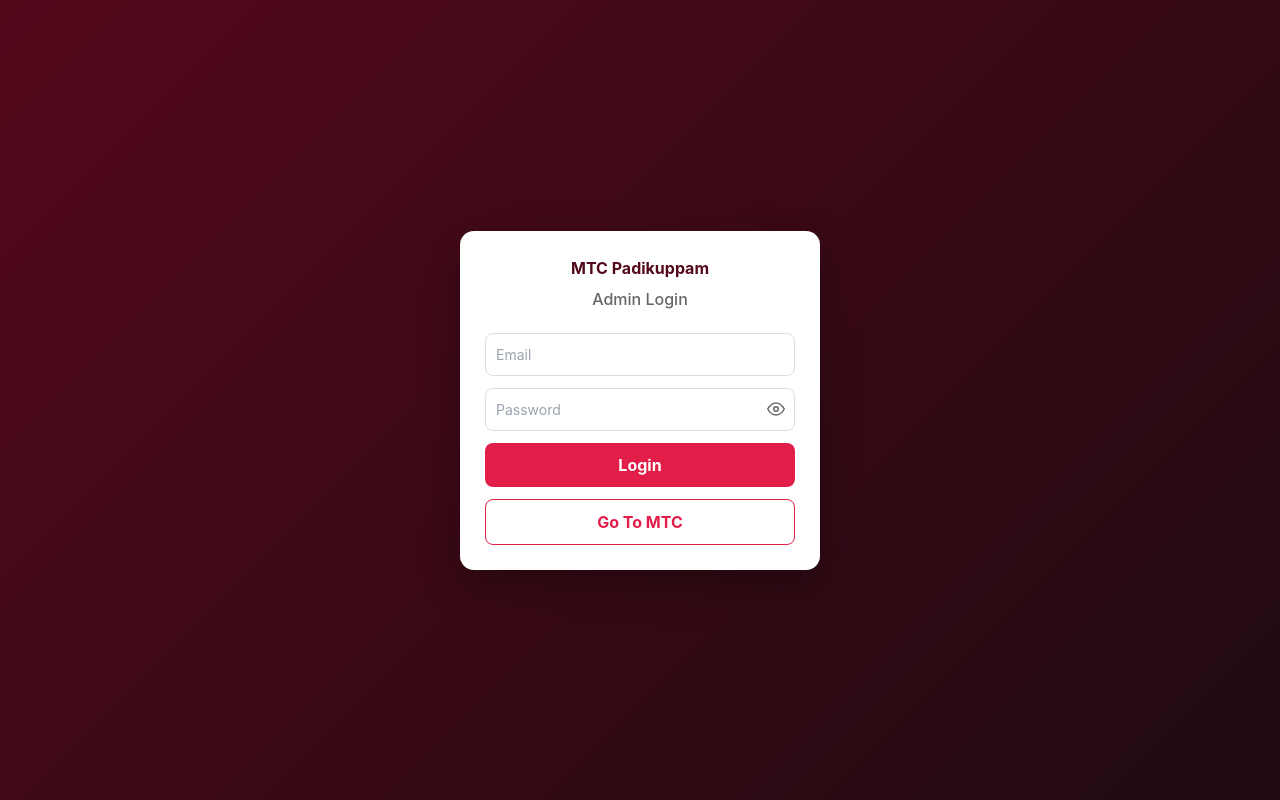
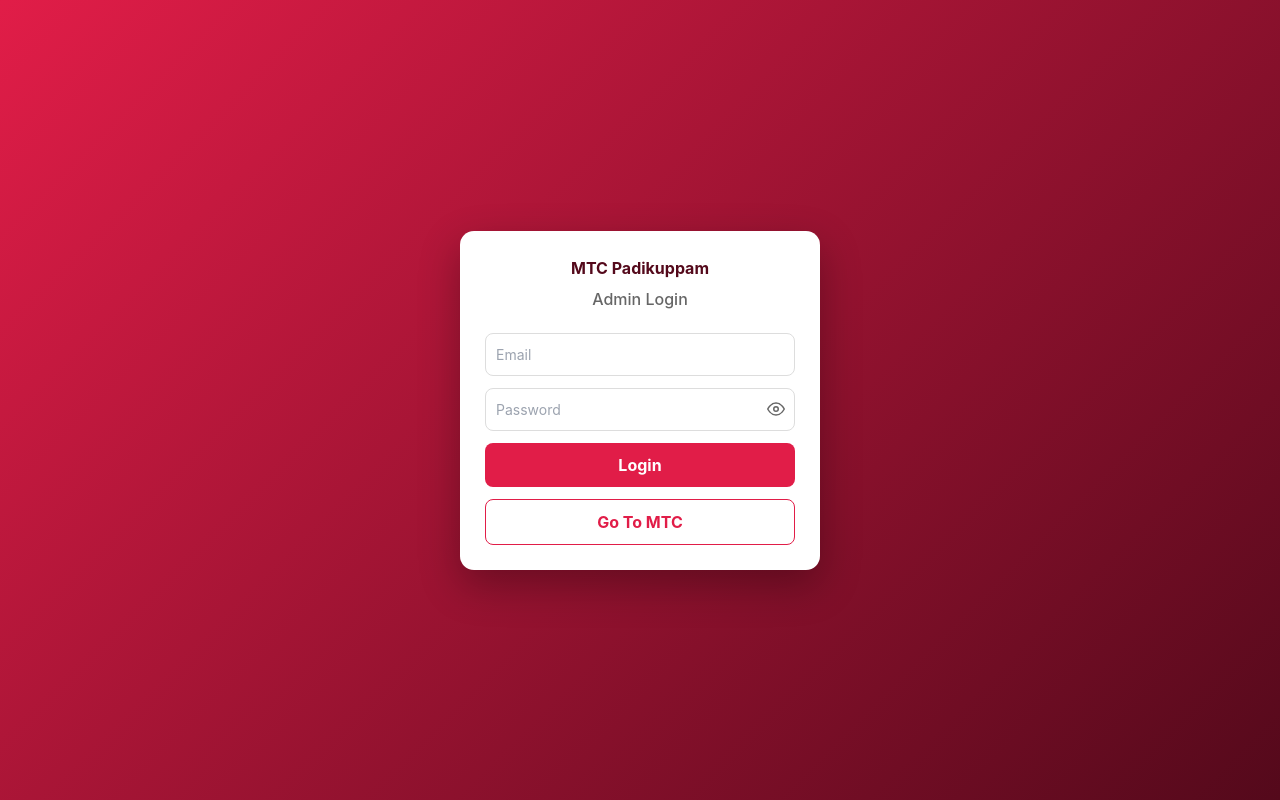
Before and after one commit to Joel123tony/CHURCH, a React (Vite) app: page /admin/login in a window 1280 px wide. Built offline with nearby package versions, Linux system fonts and the light colour scheme; no server answers.

Commit message:
login page

```diff
--- a/src/pages/Login.jsx
+++ b/src/pages/Login.jsx
@@ -101,7 +101,7 @@
     display: "flex",
     justifyContent: "center",
     alignItems: "center",
-    background: "linear-gradient(135deg, #54091b, #1f0a10)",
+    background: "linear-gradient(135deg, #e11d48,#54091b)",
   },
 
   card: {
```
